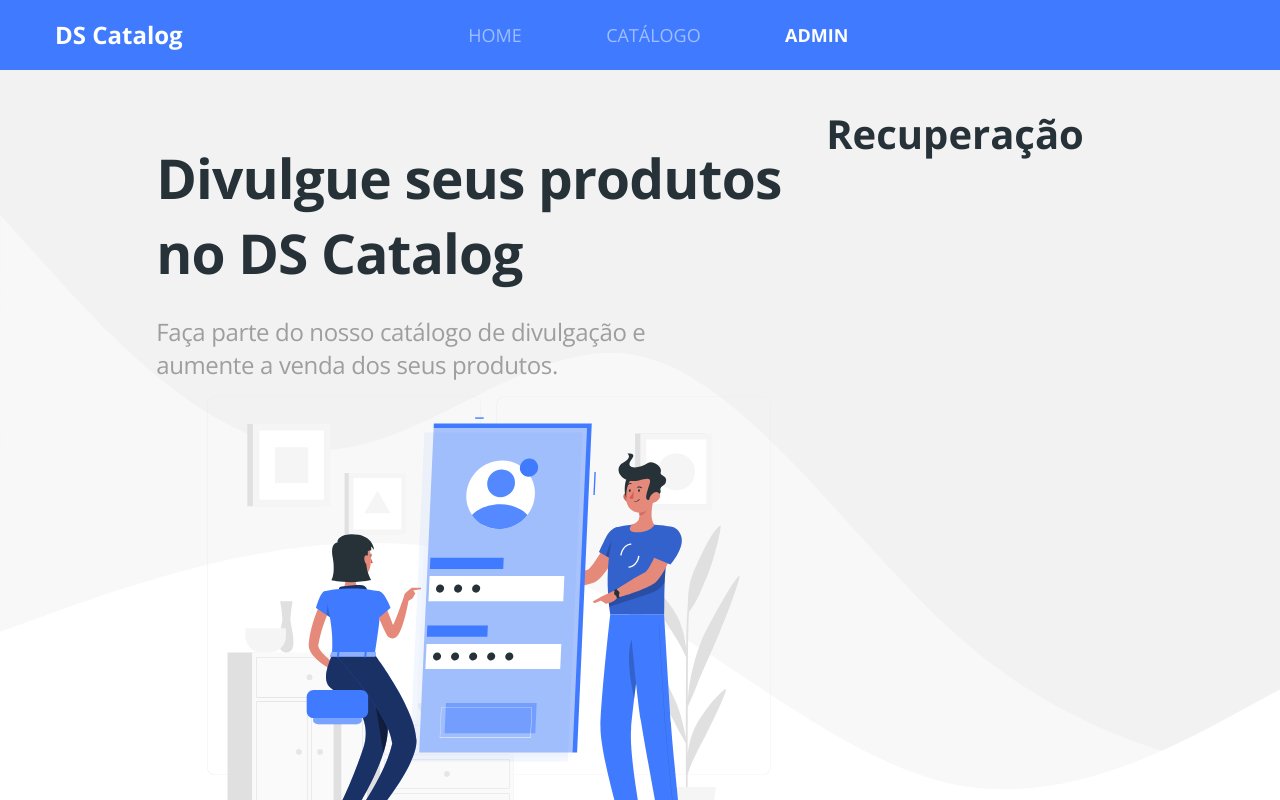
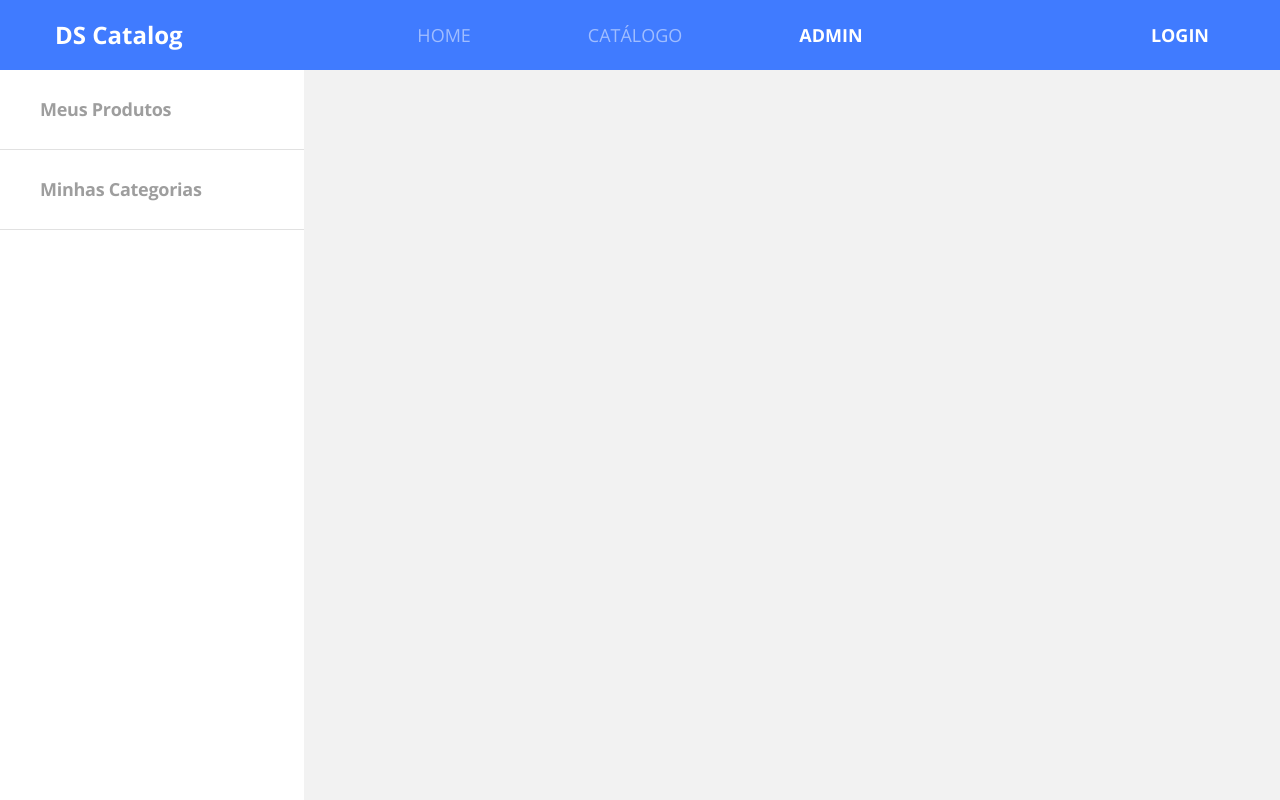
Before and after one commit to caue41/dscatalog-bootcamp-devsuperior, a React (Create React App) app in the folder front-web/: page /admin/auth/recover in a window 1280 px wide. Shown: the top 800 px of the page. Built offline with nearby package versions, Linux system fonts and the light colour scheme.

Commit message:
Finish loggin/loggout layout

```diff
--- a/front-web/src/Routes.tsx
+++ b/front-web/src/Routes.tsx
@@ -21,8 +21,8 @@
             <Route path="/products/:productId">
                 <ProductDetails />
             </Route>
-            <Redirect from="/admin/auth" to="/admin/auth/login" exact/>
-            <Route path="/admin/auth">
+            <Redirect from="/auth" to="auth/login" exact/>
+            <Route path="/auth">
                 <Auth />
             </Route>
             <Redirect from="/admin" to="/admin/products" exact/>
--- a/front-web/src/core/components/Navbar/index.tsx
+++ b/front-web/src/core/components/Navbar/index.tsx
@@ -1,34 +1,71 @@
 import React from 'react';
 import './styles.scss';
-import { Link, NavLink } from 'react-router-dom';
+import { Link, NavLink, useLocation } from 'react-router-dom';
+import { getAcessTokenDecoded, logout } from 'core/utils/auth';
+import { useState } from 'react';
+import { useEffect } from 'react';
 
-const Navbar = () => (
+const Navbar = () => {
+    const [currentUser, setCurrentUser] = useState('');
+    const location = useLocation();
+
+    useEffect(() => {
+        const currentUserData = getAcessTokenDecoded();
+        setCurrentUser(currentUserData.user_name);
+    }, [location]);
+
+    const handleLogout = (event: React.MouseEvent<HTMLAnchorElement>) => {
+        event.preventDefault();
+        logout();
+    }
+
+    return (
         <nav className="row bg-primary main-nav">
-        <div className="col-2">
+            <div className="col-3">
                 <Link to="/" className="nav-logo-text">
                     <h4>DS Catalog</h4>
                 </Link>
             </div>
-        <div className="col-6 offset-2">
+            <div className="col-6">
                 <ul className="main-menu">
                     <li>
-                    <NavLink to="/" exact>
+                        <NavLink to="/" exact className="nav-link">
                             HOME
                         </NavLink>
                     </li>
                     <li>
-                    <NavLink to="/products">
+                        <NavLink to="/products" className="nav-link">
                             CATÁLOGO
                         </NavLink>
                     </li>
                     <li>
-                    <NavLink to="/admin">
+                        <NavLink to="/admin" className="nav-link">
                             ADMIN
                         </NavLink>
                     </li>
                 </ul>
             </div>
+            <div className="col-3 text-right">
+                {currentUser && (
+                    <>
+                        {currentUser}
+                        <a
+                            href="#logout"
+                            className="nav-link active d-inline"
+                            onClick={handleLogout}
+                        >
+                            LOGOUT
+                        </a>
+                    </>
+                )}
+                {!currentUser && (
+                    <Link to="/auth/login" className="nav-link active">
+                        LOGIN
+                    </Link>
+                )}
+            </div>
         </nav>
-);
+    )
+}
 
 export default Navbar;
--- a/front-web/src/core/components/Navbar/styles.scss
+++ b/front-web/src/core/components/Navbar/styles.scss
@@ -3,6 +3,7 @@
     color: #FFF;
     align-items: center;
     padding-left: 40px;
+    padding-right: 40px;
     margin-left: 0;
     margin-right: 0;
 }
@@ -13,11 +14,16 @@
 
 .main-menu {
     display: flex;
+    justify-content: center;
+
+    li:nth-child(2) {
+        margin-right: 85px;
+        margin-left: 85px;
+    }
+}
+
+.nav-link {
     font-size: 18px;
-    width: 380px;
-    justify-content: space-between;
-
-    a {
     font-style: normal;
     color: rgba(255, 255, 255, 0.5);
 
@@ -30,4 +36,3 @@
         color: #FFF;
     }
 }
-}
--- a/front-web/src/core/components/Routes/PrivateRoute.tsx
+++ b/front-web/src/core/components/Routes/PrivateRoute.tsx
@@ -17,7 +17,7 @@
           return (
             <Redirect
               to={{
-                pathname: "/admin/auth/login",
+                pathname: "/auth/login",
                 state: { from: location }
               }}
             />
--- a/front-web/src/core/utils/auth.ts
+++ b/front-web/src/core/utils/auth.ts
@@ -1,4 +1,6 @@
 import jwtDecode from "jwt-decode";
+import history from "./history";
+
 export const CLIENT_ID = 'dscatalog';
 export const CLIENT_SECRET = 'dscatalog123';
 
@@ -60,3 +62,8 @@
 
     return routeRoles.some(role => authorities?.includes(role));
 }
+
+export const logout = () => {
+    localStorage.removeItem('authData');
+    history.replace('/auth/login');
+}
--- a/front-web/src/core/utils/request.ts
+++ b/front-web/src/core/utils/request.ts
@@ -1,6 +1,6 @@
 import axios, { Method } from 'axios';
 import qs from 'qs';
-import { CLIENT_ID, CLIENT_SECRET, getSessionData } from './auth';
+import { CLIENT_ID, CLIENT_SECRET, getSessionData, logout } from './auth';
 import history from './history';
 
 type RequestParams = {
@@ -23,7 +23,7 @@
     return response;
 }, function (error) {
     if(error.response.status === 401) {
-        history.push('/admin/auth/login');
+        logout();
     }
     return Promise.reject(error);
 });
--- a/front-web/src/pages/Auth/components/Login/index.tsx
+++ b/front-web/src/pages/Auth/components/Login/index.tsx
@@ -78,7 +78,7 @@
                         </div>
                     )}
                 </div>
-                <Link to="/admin/auth/recover" className="login-link-recover">
+                <Link to="/auth/recover" className="login-link-recover">
                     Esqueci a senha?
                 </Link>
                 <div className="login-submit">
@@ -88,7 +88,7 @@
                     <span className="not-registered">
                         Não tem Cadastro?
                     </span>
-                    <Link to="/admin/auth/register" className="login-link-register">
+                    <Link to="/auth/register" className="login-link-register">
                         CADASTRAR
                     </Link>
                 </div>
--- a/front-web/src/pages/Auth/index.tsx
+++ b/front-web/src/pages/Auth/index.tsx
@@ -17,13 +17,13 @@
         </div>
         <div className="auth-content">
             <Switch>
-                <Route path="/admin/auth/login">
+                <Route path="/auth/login">
                     <Login />
                 </Route>
-                <Route path="/admin/auth/register">
+                <Route path="/auth/register">
                     <h1>Cadastro</h1>
                 </Route>
-                <Route path="/admin/auth/recover">
+                <Route path="/auth/recover">
                     <h1>Recuperação</h1>
                 </Route>
             </Switch>
```
Lines whose indentation alone changed are shown as unchanged.
